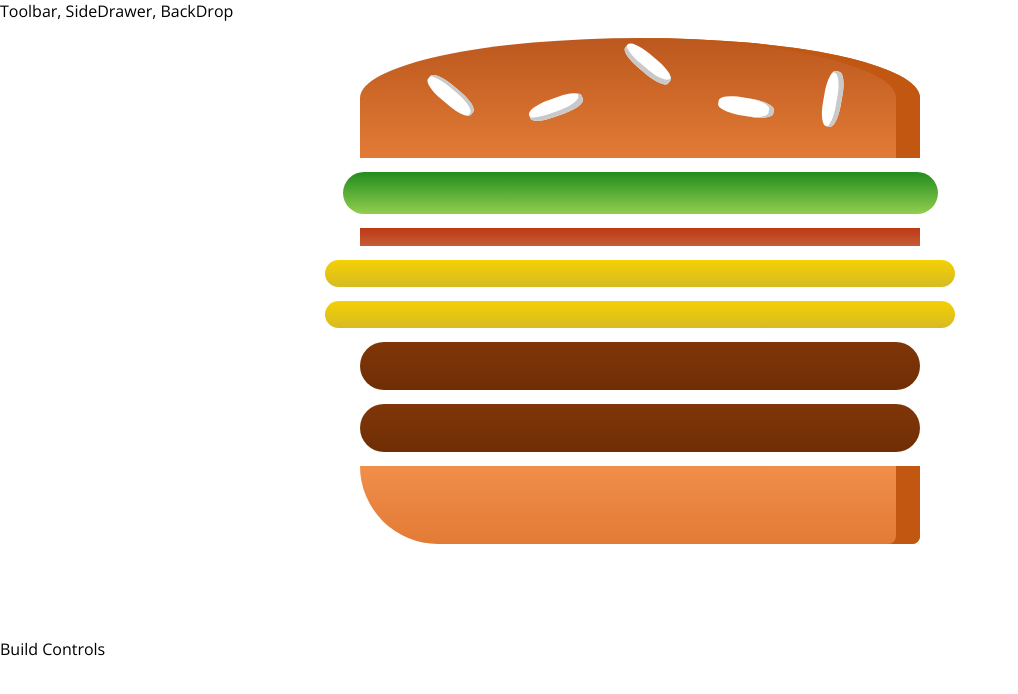
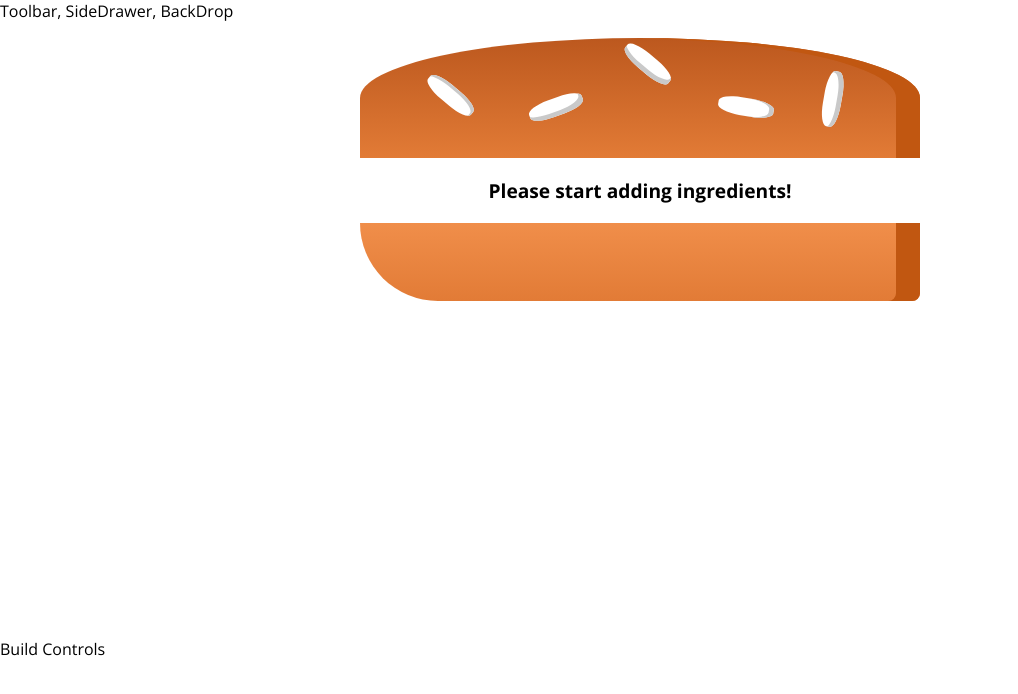
Before and after one commit to juanallo/burger-builder, a React (Create React App) app: page / in a window 1280 px wide. Shown: the top 694 px of the page, without its empty margins (0-1018 px from the left). Built offline with nearby package versions, Linux system fonts and the light colour scheme.

Commit message:
adding msg if no ingredients

```diff
--- a/src/components/Burger/Burger.js
+++ b/src/components/Burger/Burger.js
@@ -3,10 +3,16 @@
 import BurgerIngredient from './BurgerIngredient/BurgerIngredient'
 const Burger = (props) => {
 
-	const transformedIngredients = Object.keys(props.ingredients).map(type => {
+	let transformedIngredients = Object.keys(props.ingredients).map(type => {
 		return [...Array(props.ingredients[type])].map((_, i) => {
 			return <BurgerIngredient key={type + i} type={type}/>
-		})});
+		})}).reduce((arr, el)=> {
+			return arr.concat(el);
+	}, []);
+
+	if(!transformedIngredients.length) {
+		transformedIngredients = <p>Please start adding ingredients!</p>
+	}
 
 	return (
 		<div className={classes.Burger}>
--- a/src/containers/BurgerBuilder/BurgerBuilder.js
+++ b/src/containers/BurgerBuilder/BurgerBuilder.js
@@ -5,10 +5,10 @@
 
 	state = {
 		ingredients: {
-			salad: 1,
-			bacon: 1,
-			cheese: 2,
-			meat: 2
+			salad: 0,
+			bacon: 0,
+			cheese: 0,
+			meat: 0
 		}
 	};
 
```
